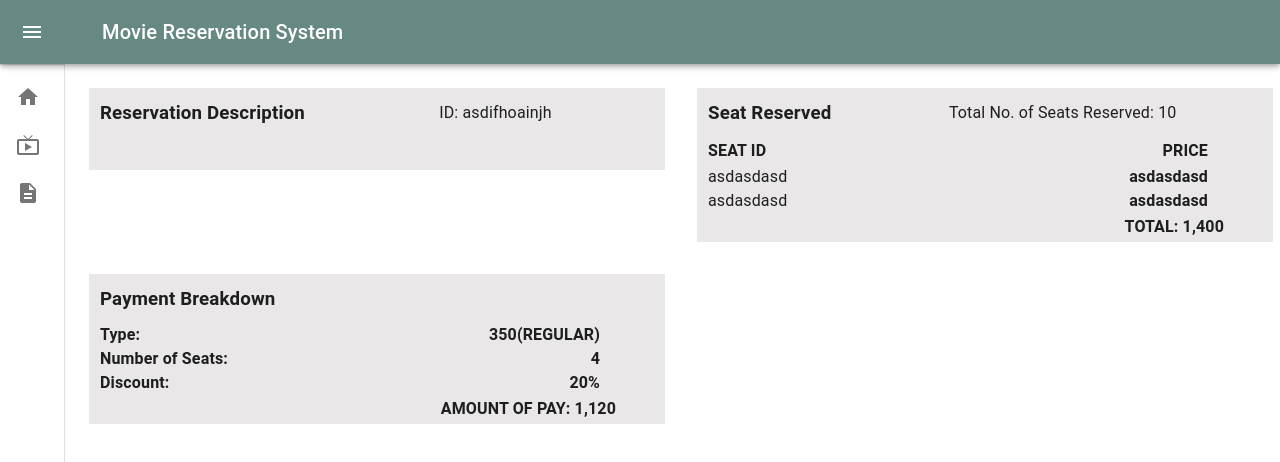
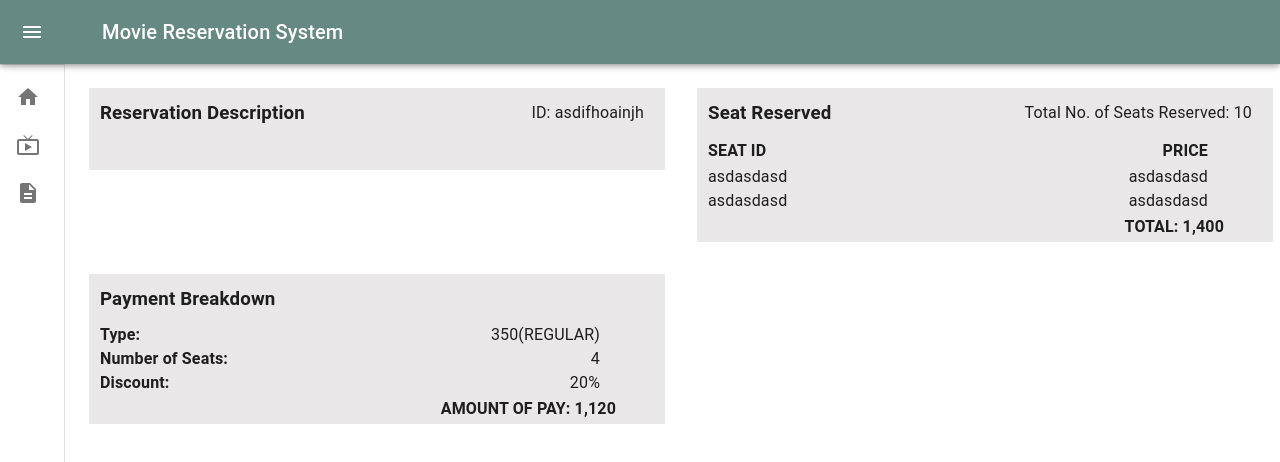
Before and after one commit to aryanclaire/MovieReservation, a React (Create React App) app: page /details in a window 1280 px wide. Shown: the top 462 px of the page. Built offline with nearby package versions, Linux system fonts and the light colour scheme.

Commit message:
Slight modifications

```diff
--- a/src/pages/Details/Details.css
+++ b/src/pages/Details/Details.css
@@ -13,7 +13,6 @@ h4{
 }
 
 p{
-    text-align: left;
     text-indent: 10px;
     margin: 0;
 }
@@ -29,7 +28,6 @@ header{
 }
 
 .secondColumn{
-    font-weight: bold;
     text-align: right;
     padding-right: 4em;
 }
@@ -80,8 +78,6 @@ header{
 }
 
 .payment{
-    text-align: center;
-    align-items: center;
     position: relative;
     margin: 0 auto;
     padding: 1px;
```
